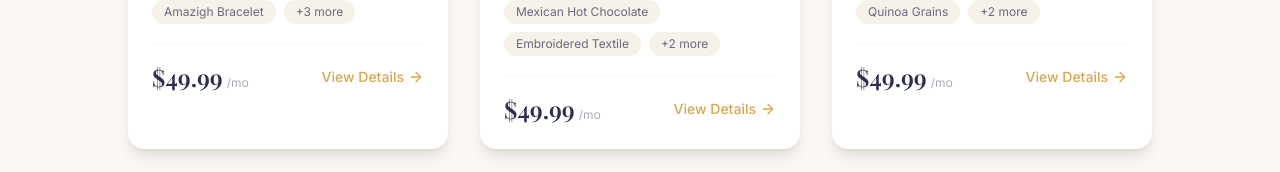
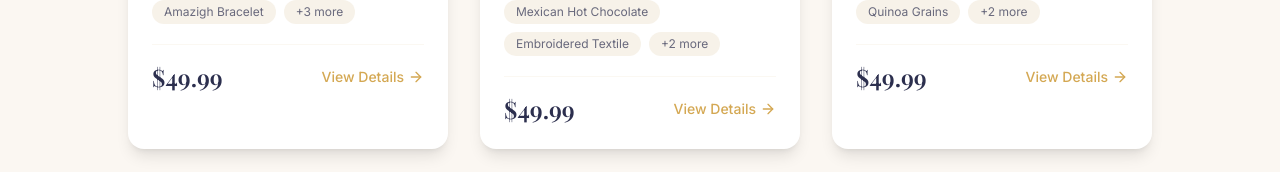
Before and after one commit to GosTsimo/CultureCrate, a React (Vite) app in the folder app/: page / in a window 1280 px wide. Shown: the part 1831-2003 px from the top of the page. Built offline with nearby package versions, Linux system fonts and the light colour scheme; a web font is replaced by a local one.

Commit message:
fix: remove monthly price label from FeaturedBoxesSection

```diff
--- a/app/src/sections/FeaturedBoxesSection.tsx
+++ b/app/src/sections/FeaturedBoxesSection.tsx
@@ -114,7 +114,7 @@ export default function FeaturedBoxesSection() {
                     <span className="font-display text-2xl text-navy font-semibold">
                       ${country.price}
                     </span>
-                    <span className="font-body text-navy/40 text-xs ml-1">/mo</span>
+
                   </div>
                   <Link
                     to={`/country/${country.id}`}
```
